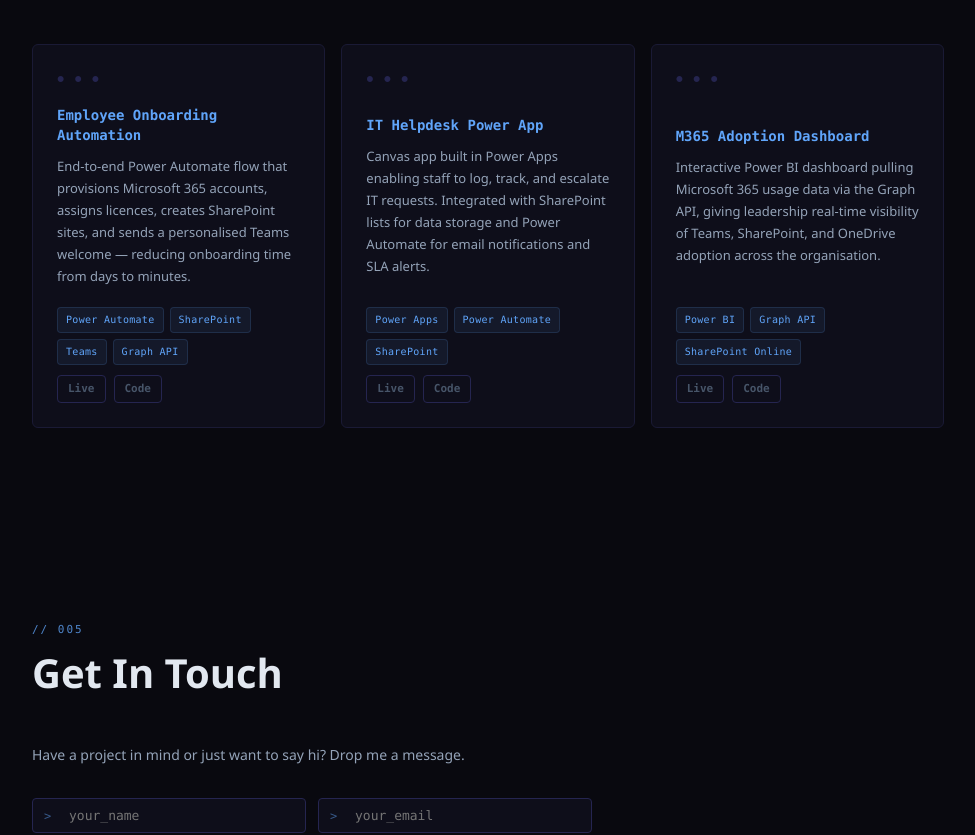
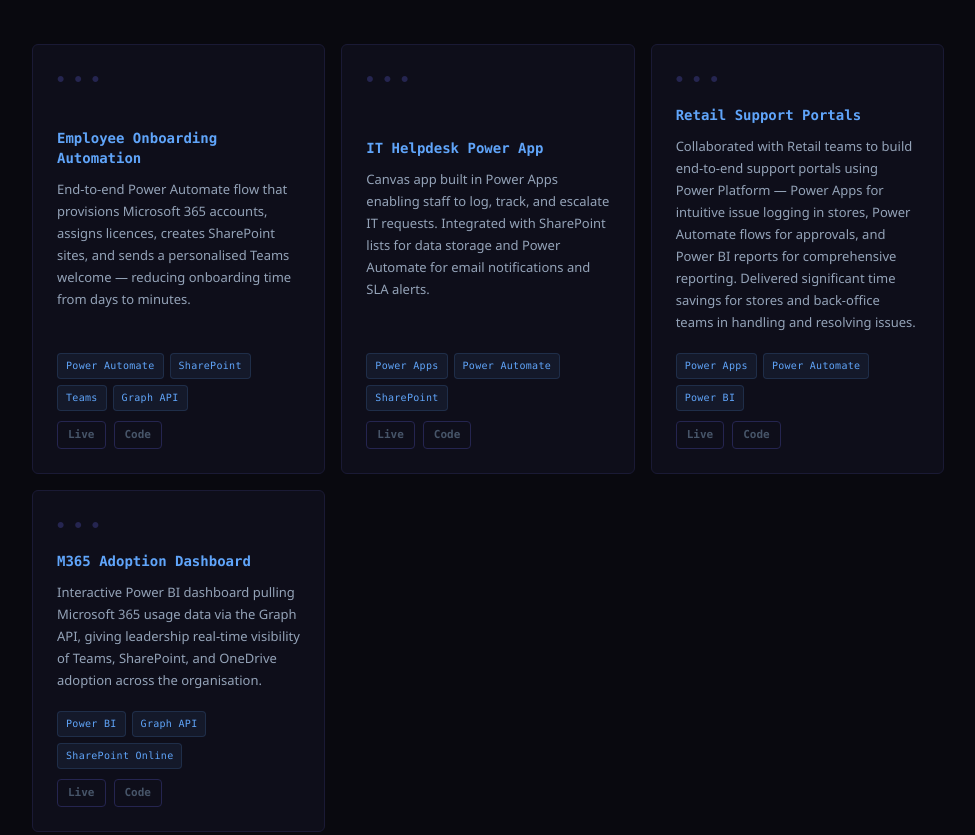
Before and after one commit to ShanujPatel/portfolio, a React (Vite) app: page / in a window 1280 px wide. Shown: the part 2835-3670 px from the top of the page, without its empty margins (152-1127 px from the left). Built offline with nearby package versions, Linux system fonts and the light colour scheme.

Commit message:
Added Retails portal project

```diff
--- a/src/components/Projects.jsx
+++ b/src/components/Projects.jsx
@@ -12,6 +12,13 @@
     title: 'IT Helpdesk Power App',
     description: 'Canvas app built in Power Apps enabling staff to log, track, and escalate IT requests. Integrated with SharePoint lists for data storage and Power Automate for email notifications and SLA alerts.',
     tags: ['Power Apps', 'Power Automate', 'SharePoint'],
+    demo: '#',
+    code: '#',
+  },
+  {
+    title: 'Retail Support Portals',
+    description: 'Collaborated with Retail teams to build end-to-end support portals using Power Platform — Power Apps for intuitive issue logging in stores, Power Automate flows for approvals, and Power BI reports for comprehensive reporting. Delivered significant time savings for stores and back-office teams in handling and resolving issues.',
+    tags: ['Power Apps', 'Power Automate', 'Power BI'],
     demo: '#',
     code: '#',
   },
```
